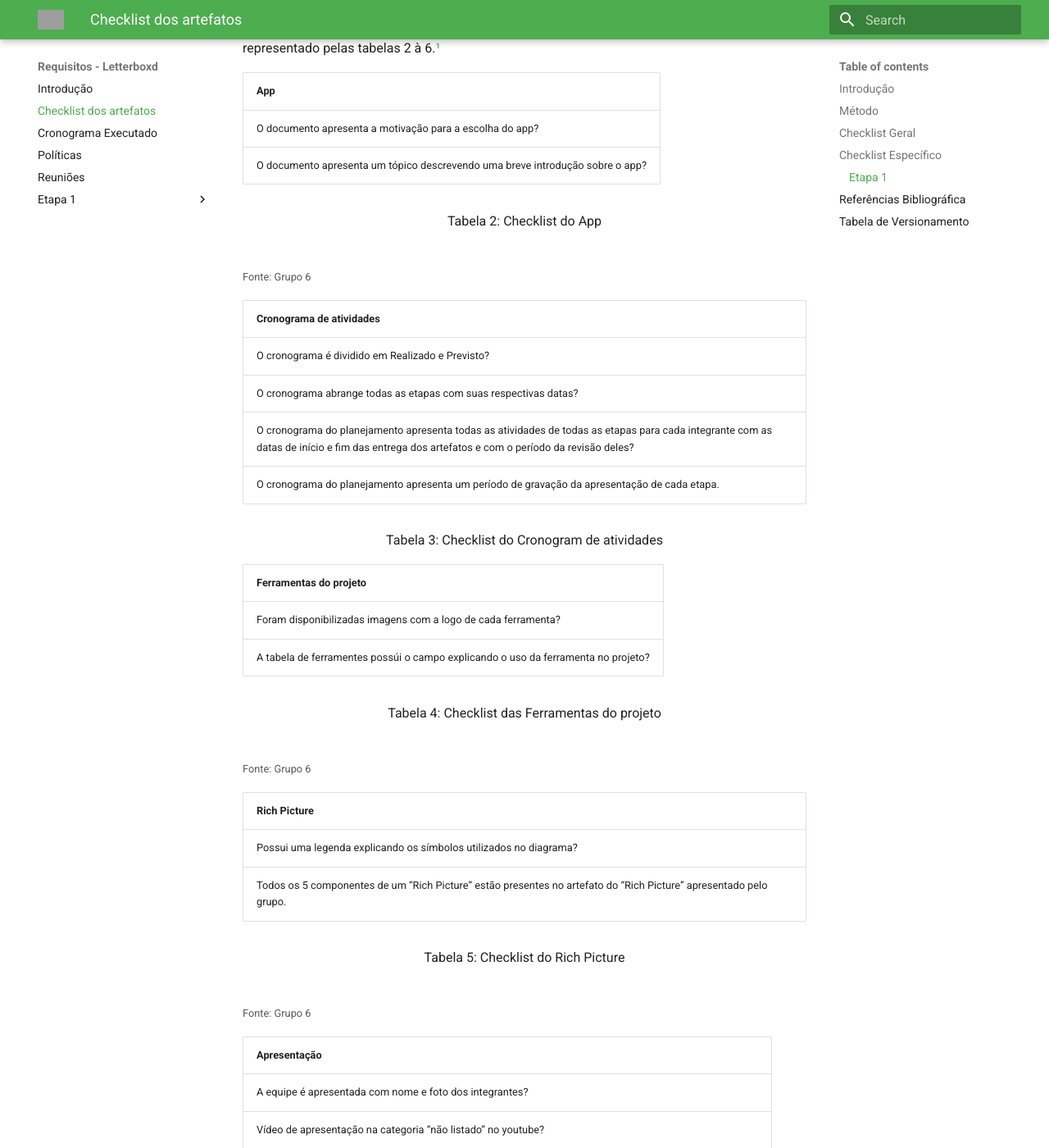
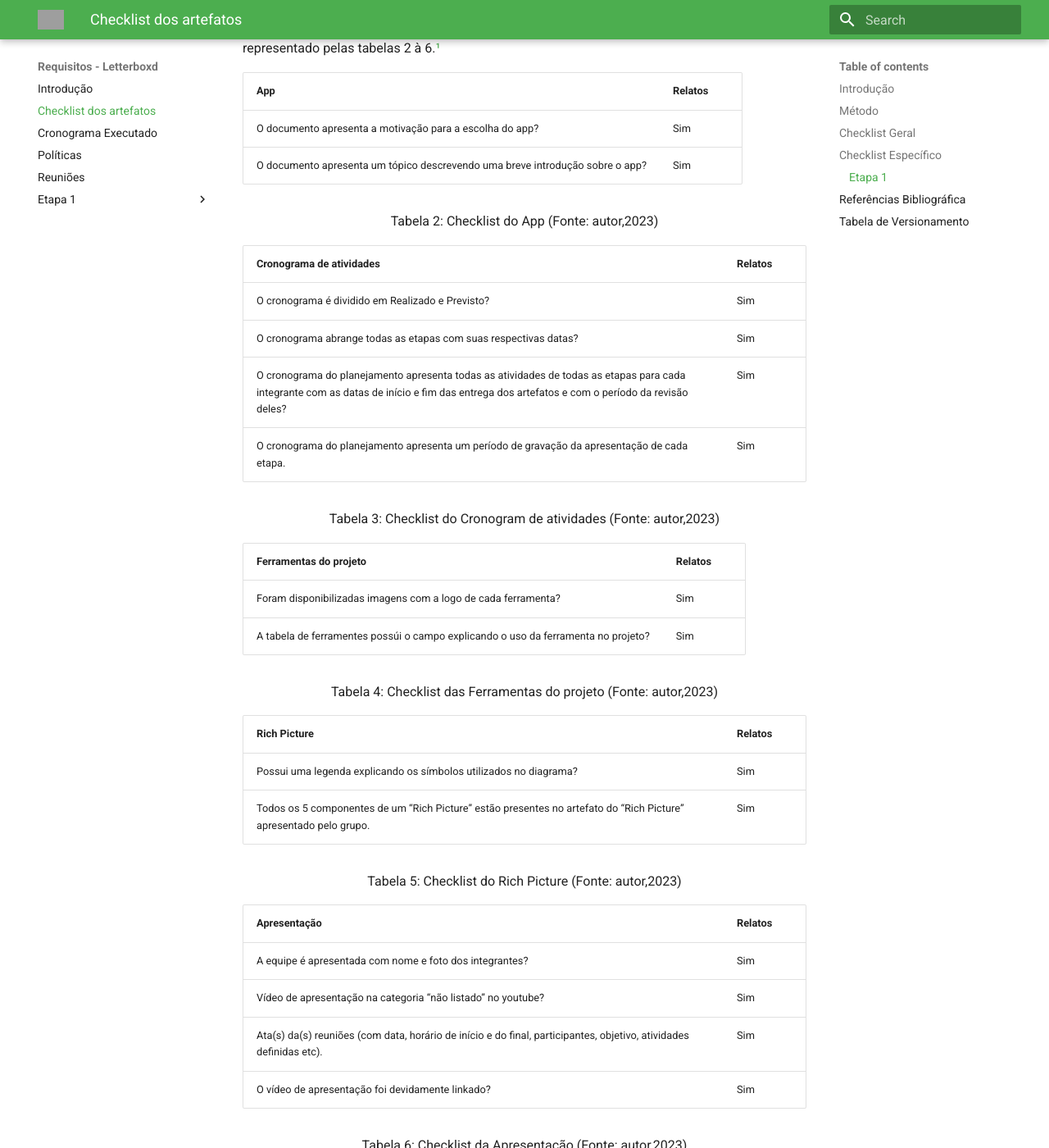
Before and after one commit to Requisitos-de-Software/2023.1-Letterboxd, an MkDocs documentation site: the page built from docs/checklist.md, in a window 1280 px wide and 1400 px high, scrolled down 1234 px. Shown: the whole window at 82% size. Built offline with MkDocs 1.6.1 and Material for MkDocs 9.7.7, drawn with Linux system fonts in a browser that asks for light colours; some of the changed text lies outside the part shown; grey boxes are pictures that could not be loaded.

Commit message:
Correção das fontes e criação da coluna Relatos

```diff
--- a/docs/checklist.md
+++ b/docs/checklist.md
@@ -21,7 +21,7 @@ Esse segmento compõe a verificação da padronização geral de todos os atefat
 | As imagens e documentos possuem legendas e são chamadas em texto? | Sim | Não avaliado | Não avaliado |
 
 <div style="text-align: center">
-<p>Tabela 1: Checklist geral</p>
+<p>Tabela 1: Checklist geral (Fonte: autor,2023)</p>
 </div>
 
 ## Checklist Específico
@@ -31,58 +31,54 @@ Esse segmento compõe a verificação da padronização geral de todos os atefat
 Esse segmento compõe a verificação da padronização dos artefatos específicos da Etapa 1, representado pelas tabelas 2 à 6.[¹](#ancora1)
 
 
-| App |
-| --- |
-| O documento apresenta a motivação para a escolha do app? |
-| O documento apresenta um tópico descrevendo uma breve introdução sobre o app? |
+| App | Relatos |
+| --- | ------- |
+| O documento apresenta a motivação para a escolha do app? | Sim |
+| O documento apresenta um tópico descrevendo uma breve introdução sobre o app? | Sim |
 
 <div style="text-align: center">
-<p>Tabela 2: Checklist do App</p>
+<p>Tabela 2: Checklist do App (Fonte: autor,2023)</p>
 </div>
-<br><small>Fonte: Grupo 6</small>
 
-| Cronograma de atividades |
-| ----------------------- |
-| O cronograma é dividido em Realizado e Previsto? |
-| O cronograma abrange todas as etapas com suas respectivas datas? |
-| O cronograma do planejamento apresenta todas as atividades de todas as etapas para cada integrante com as datas de início e fim das entrega dos artefatos e com o período da revisão deles? |
-| O cronograma do planejamento apresenta um período de gravação da apresentação de cada etapa. |
+| Cronograma de atividades | Relatos |
+| ------------------------ | ------- |
+| O cronograma é dividido em Realizado e Previsto? | Sim |
+| O cronograma abrange todas as etapas com suas respectivas datas? | Sim |
+| O cronograma do planejamento apresenta todas as atividades de todas as etapas para cada integrante com as datas de início e fim das entrega dos artefatos e com o período da revisão deles? | Sim |
+| O cronograma do planejamento apresenta um período de gravação da apresentação de cada etapa. | Sim |
 
 <div style="text-align: center">
-<p>Tabela 3: Checklist do Cronogram de atividades</p>
+<p>Tabela 3: Checklist do Cronogram de atividades (Fonte: autor,2023)</p>
 </div>
 
-| Ferramentas do projeto |
-| ---------------------- |
-| Foram disponibilizadas imagens com a logo de cada ferramenta? |
-| A tabela de ferramentes possúi o campo explicando o uso da ferramenta no projeto? |
+| Ferramentas do projeto | Relatos |
+| ---------------------- | ------- |
+| Foram disponibilizadas imagens com a logo de cada ferramenta? | Sim |
+| A tabela de ferramentes possúi o campo explicando o uso da ferramenta no projeto? | Sim |
 
 <div style="text-align: center">
-<p>Tabela 4: Checklist das Ferramentas do projeto</p>
+<p>Tabela 4: Checklist das Ferramentas do projeto (Fonte: autor,2023)</p>
 </div>
-<br><small>Fonte: Grupo 6</small>
 
-| Rich Picture |
-| ------------ |
-| Possui uma legenda explicando os símbolos utilizados no diagrama? |
-| Todos os 5 componentes de um “Rich Picture” estão presentes no artefato do “Rich Picture” apresentado pelo grupo.|
+| Rich Picture | Relatos |
+| ------------ | ------- |
+| Possui uma legenda explicando os símbolos utilizados no diagrama? | Sim |
+| Todos os 5 componentes de um “Rich Picture” estão presentes no artefato do “Rich Picture” apresentado pelo grupo.| Sim |
 
 <div style="text-align: center">
-<p>Tabela 5: Checklist do Rich Picture</p>
+<p>Tabela 5: Checklist do Rich Picture (Fonte: autor,2023)</p>
 </div>
-<br><small>Fonte: Grupo 6</small>
 
-| Apresentação |
-| ------------ |
-| A equipe é apresentada com nome e foto dos integrantes? |
-| Vídeo de apresentação na categoria “não listado” no youtube? |
-| Ata(s) da(s) reuniões (com data, horário de início e do final, participantes, objetivo, atividades definidas etc).|
-| O vídeo de apresentação foi devidamente linkado? |
+| Apresentação | Relatos |
+| ------------ | ------- |
+| A equipe é apresentada com nome e foto dos integrantes? | Sim |
+| Vídeo de apresentação na categoria “não listado” no youtube? | Sim |
+| Ata(s) da(s) reuniões (com data, horário de início e do final, participantes, objetivo, atividades definidas etc).| Sim |
+| O vídeo de apresentação foi devidamente linkado? | Sim |
 
 <div style="text-align: center">
-<p>Tabela 6: Checklist da Apresentação</p>
+<p>Tabela 6: Checklist da Apresentação (Fonte: autor,2023)</p>
 </div>
-<br><small>Fonte: Grupo 6</small>
 
 ## Referências Bibliográfica
 
```
Also changed, not shown: other parts of docs/checklist.md (+1 -1 lines).
